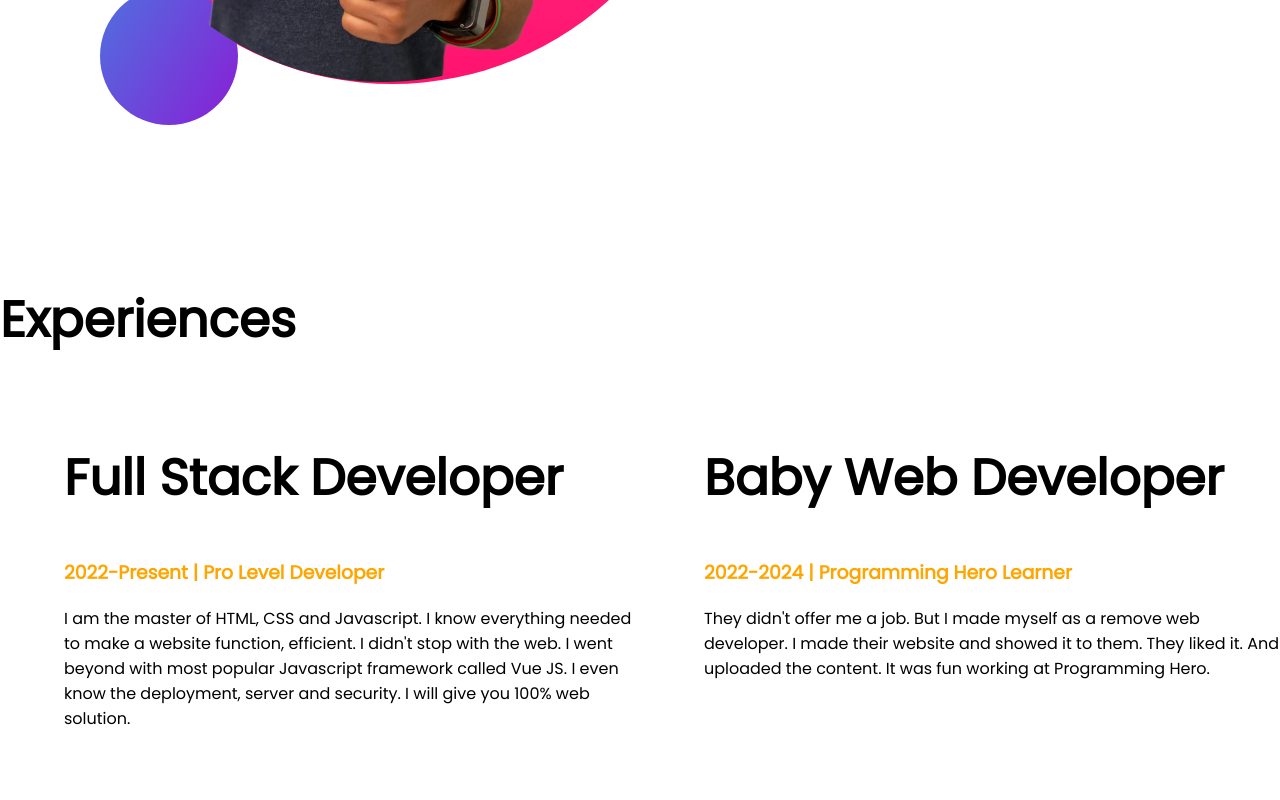
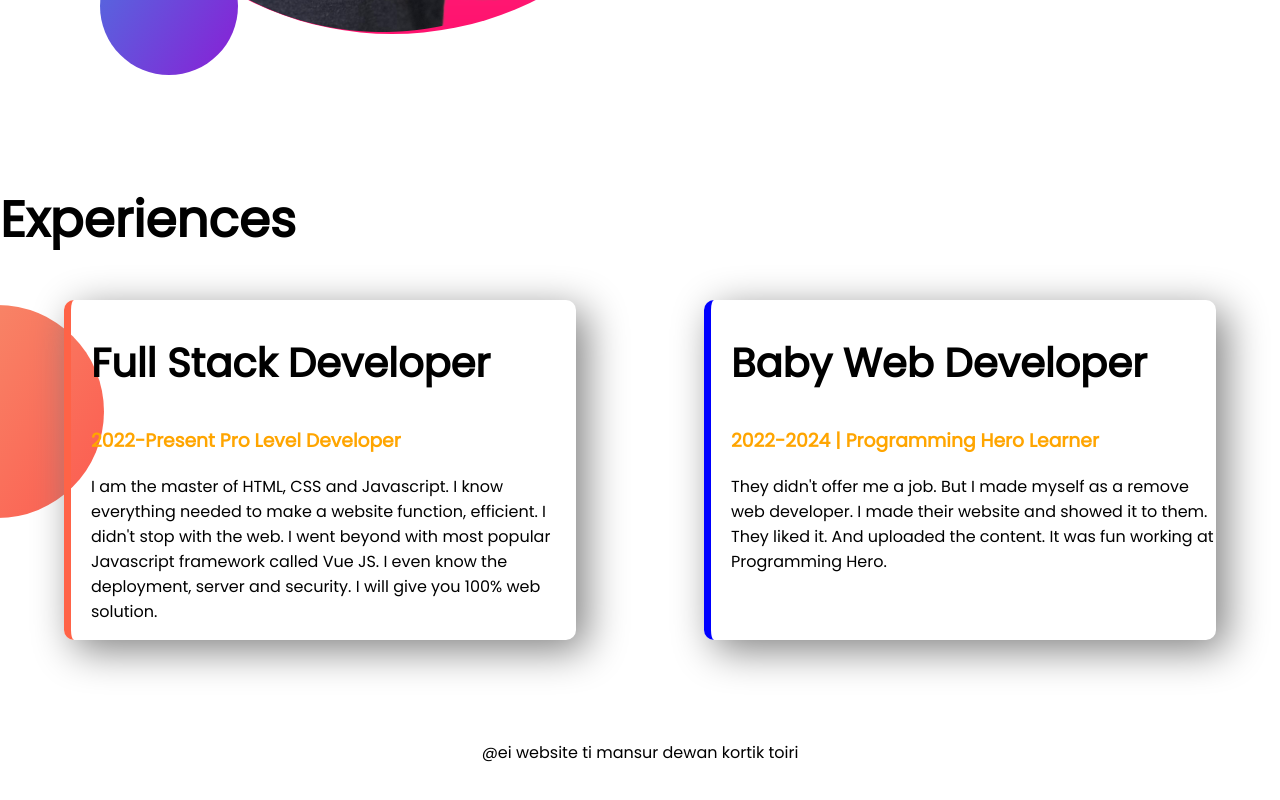
Before and after one commit to mansurdewan/developer-portfolio, a plain HTML site: page index.html in a window 1280 px wide. Shown: the part 1174-1974 px from the top of the page. Drawn offline with Linux system fonts and the light colour scheme.

Commit message:
border and footer added

```diff
--- a/index.html
+++ b/index.html
@@ -30,18 +30,18 @@
         <h2>Become a developer</h2>
         <p>I already learned the basic HTML and CSS. I can build any simple website. I can even teach my grandma how to make simple website. My goal is to build 3 websites and learn advanced topics.</p>
         <a class="link-button" href="http://www.google.com" target="_blank" rel="noopener noreferrer">DOWNLOAD RESUME</a>
-    </div>
-   </section>
-   <section class="experience-area">
-    <h1>Experiences</h1>
-    <div class=" flexible-container ">
-        <div class="half-width">
-            <h1>Full Stack Developer</h1>
-            <h3 class="color">2022-Present | Pro Level Developer</h3>
+        </div>
+    </section>
+    <section class="experience-area">
+        <h1>Experiences</h1>
+        <div class=" flexible-container">
+            <div id="full-stack-developer" class="experience-item half-width">
+            <h2>Full Stack Developer</h2>
+            <h3 class="color">2022-Present Pro Level Developer</h3>
             <p>I am the master of HTML, CSS and Javascript. I know everything needed to make a website function, efficient. I didn't stop with the web. I went beyond with most popular Javascript framework called Vue JS. I even know the deployment, server and security. I will give you 100% web solution.</p>
         </div>
-        <div class="half-width">
-            <h1>Baby Web Developer</h1>
+        <div id="baby-web-developer" class="experience-item half-width" >
+            <h2>Baby Web Developer</h2>
             <h3 class="color">2022-2024 | Programming Hero Learner</h3>
             <p>They didn't offer me a job. But I made myself as a remove web developer. I made their website and showed it to them. They liked it. And uploaded the content. It was fun working at Programming Hero.</p>
         </div>
@@ -50,4 +50,7 @@
    </section>
 
 </body>
+<footer>
+    <p>@ei website ti mansur dewan kortik toiri</p>
+</footer>
 </html>
--- a/style.css
+++ b/style.css
@@ -6,16 +6,20 @@ body{
 h1{
     font-size: 50px;
 }
+h2{
+    font-size: 40px;
+}
 .color{
     color: orange;
 }
 .flexible-container{
     display: flex;
-    margin-bottom: 150px;
+    margin-bottom: 100px;
 }
 .half-width{
     width: 50%;
     padding-left: 5%;
+
 }
 .half-width img{
     width: 80%;
@@ -37,3 +41,28 @@ h1{
     background-repeat: no-repeat;
     background-position: right;
 }
+.experience-area{
+     background-image: url(images/exp-bg.png);
+     background-repeat: no-repeat;
+     background-position: left;
+
+
+}
+.experience-item{
+    width: 40%;
+    margin-right: 5%;
+    margin-left: 5%;
+    padding-left: 20px;
+    box-shadow: 10px 10px 40px gray;
+    border-radius: 10px;
+}
+
+#full-stack-developer{
+    border-left: 7px solid tomato;
+}
+#baby-web-developer{
+    border-left: 7px solid blue;
+}
+footer p{
+    text-align: center;
+}
```
